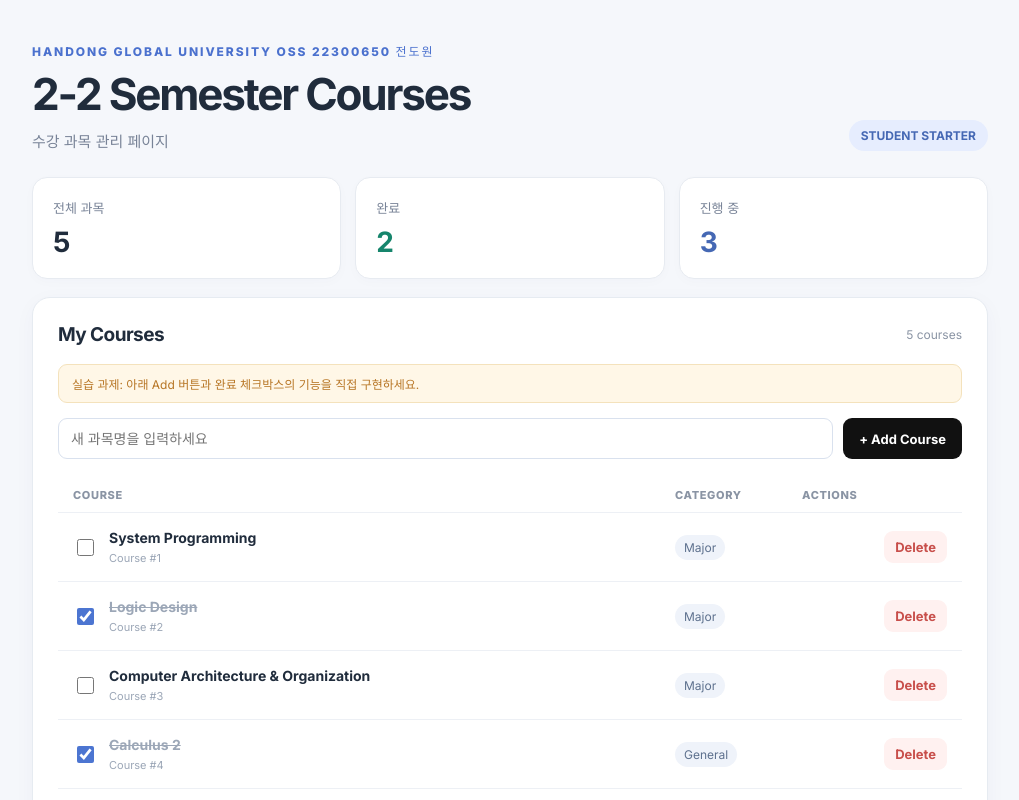
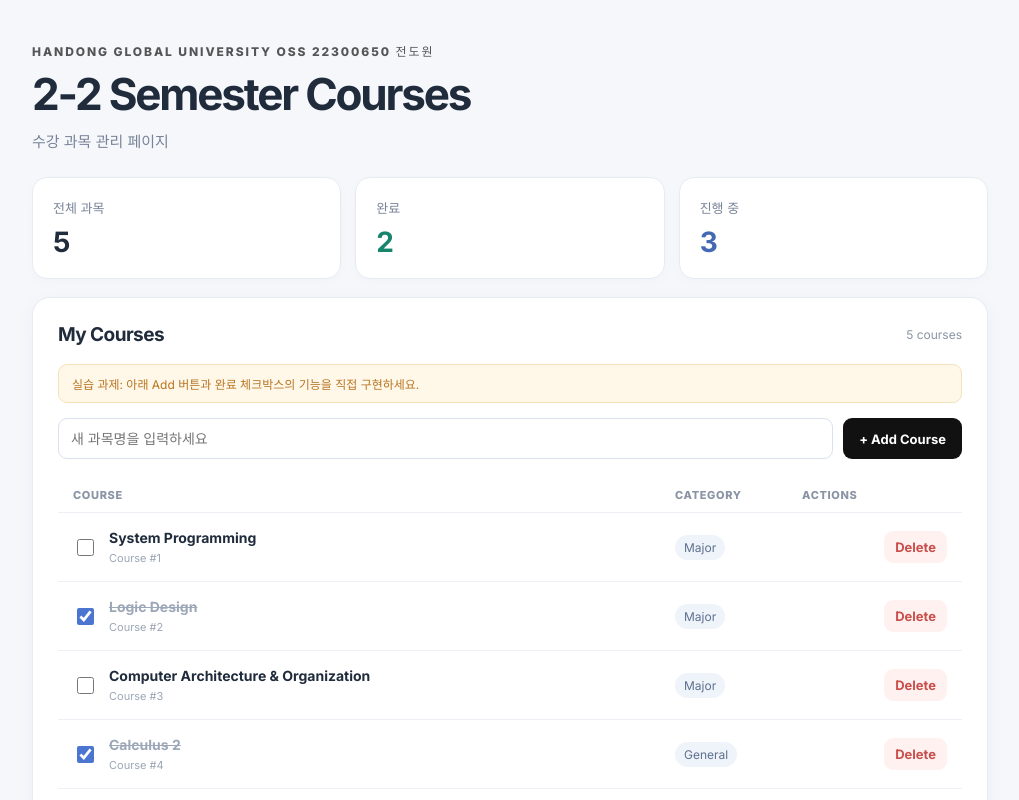
Before and after one commit to jeondowon/2026OSS_A4-3, a React (Vite) app: page / in a window 1280 px wide. Shown: the top 800 px of the page, without its empty margins (130-1149 px from the left). Built offline with nearby package versions, Linux system fonts and the light colour scheme.

Commit message:
changed topline, deleted useless tag

```diff
--- a/src/App.css
+++ b/src/App.css
@@ -29,7 +29,7 @@ body {
   font-size: 12px;
   letter-spacing: 0.16em;
   font-weight: 800;
-  color: #4b71ce;
+  color: #555555;
   text-transform: uppercase;
   margin: 0 0 8px;
 }
@@ -49,15 +49,6 @@ body {
   color: #788397;
   margin: 0;
   font-size: 15px;
-}
-.tag {
-  border-radius: 999px;
-  padding: 8px 12px;
-  color: #4568b4;
-  background: #e6edfe;
-  font-size: 12px;
-  font-weight: 700;
-  white-space: nowrap;
 }
 .stats {
   display: grid;
@@ -281,9 +272,6 @@ body {
   .hero {
     align-items: flex-start;
   }
-  .tag {
-    display: none;
-  }
   .stats {
     gap: 7px;
   }
--- a/src/App.jsx
+++ b/src/App.jsx
@@ -9,7 +9,6 @@ export default function App() {
           <h1>2-2 Semester Courses</h1>
           <p className="subtitle">수강 과목 관리 페이지</p>
         </div>
-        <span className="tag">STUDENT STARTER</span>
       </header>
       <CourseList />
       <footer className="bottom">
```
